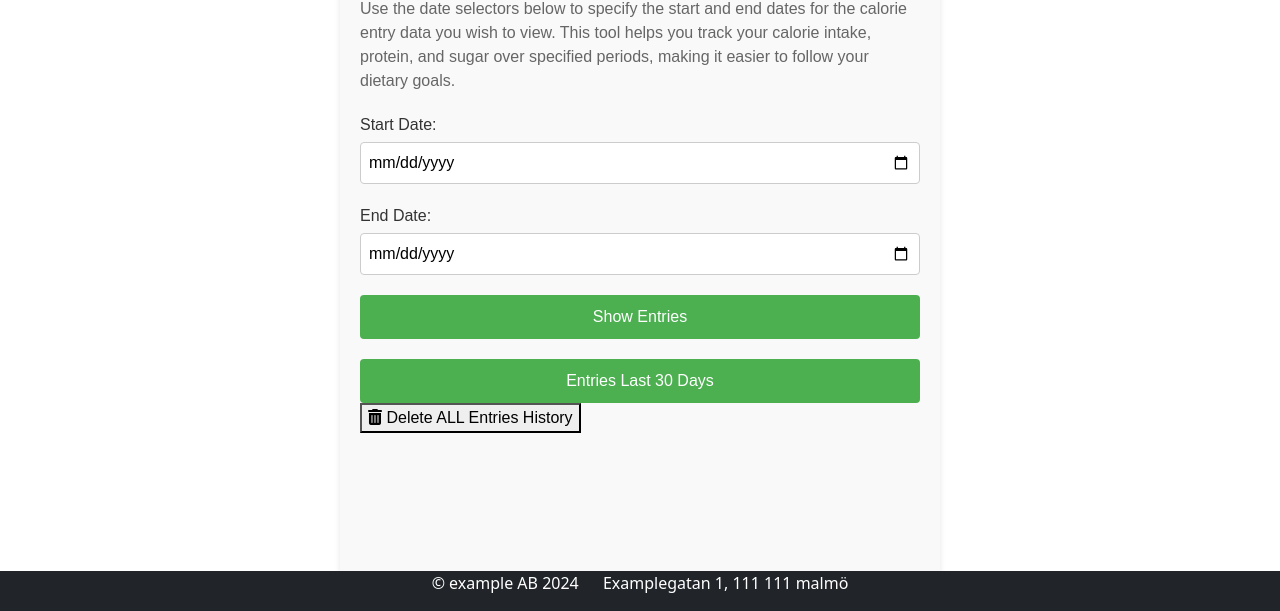
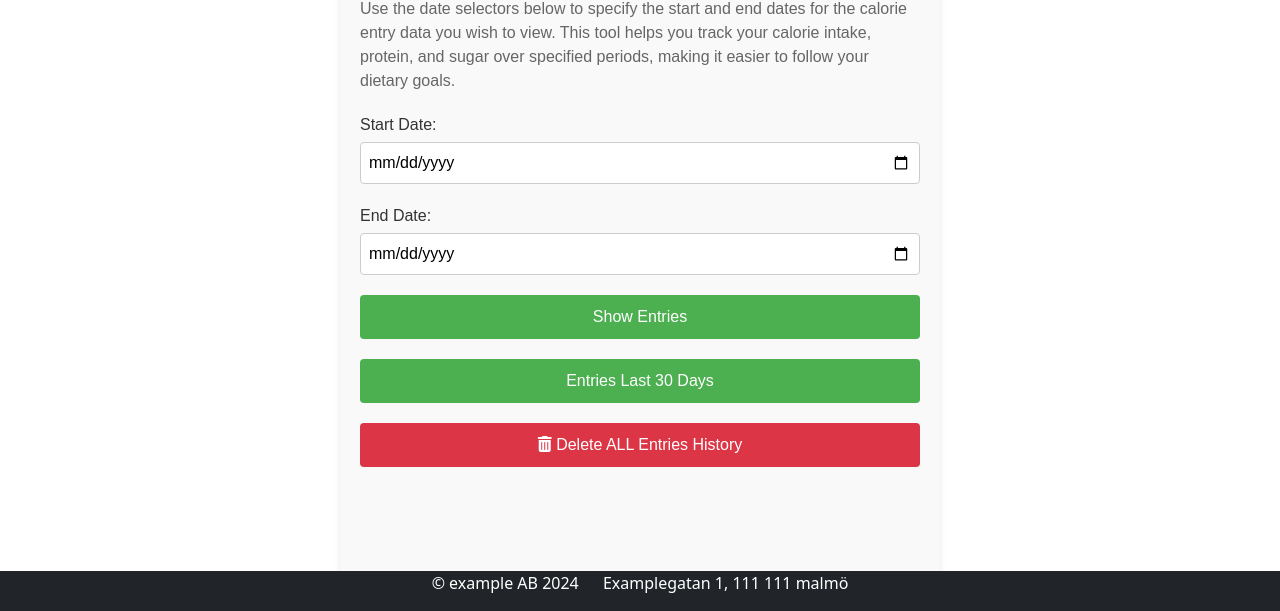
Before and after one commit to abdullah-mallah/Health-nutrition-of-a-dish-depending-on-its-ingredients-Full-stack, a website: page public/nutritions.html in a window 1280 px wide. Shown: the part 189-800 px from the top of the page. Drawn offline with nearby package versions, Linux system fonts and the light colour scheme; sample sign-in values are in the browser's storage.

Commit message:
put back the styling of delete all nutrition history buttons which omar did

```diff
--- a/public/nutritions.css
+++ b/public/nutritions.css
@@ -105,6 +105,20 @@ p {
     flex-direction: column;
     align-items: flex-start; /* Align content to the left */
   }
+  .deleteNutritionButton {
+    width: 100%;
+    padding: 10px;
+    background-color: #dc3545;
+    color: white;
+    border: none;
+    border-radius: 4px;
+    cursor: pointer;
+    font-size: 16px;
+    margin-top: 20px;
+  }
+  .deleteNutritionButton:hover {
+    background-color: #c82333;
+  }
 
 /* Responsive design adjustments */
 @media (max-width: 768px) {
```
